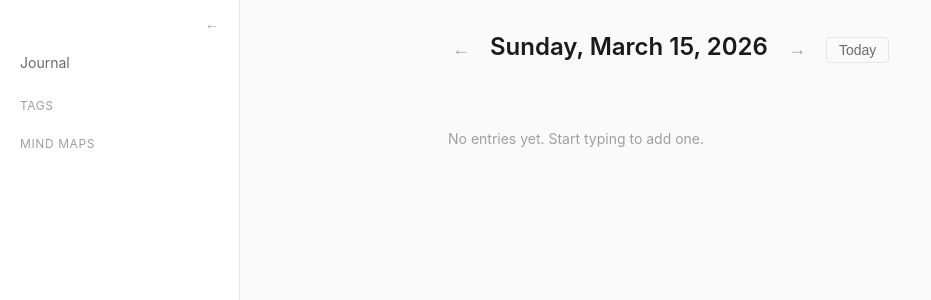
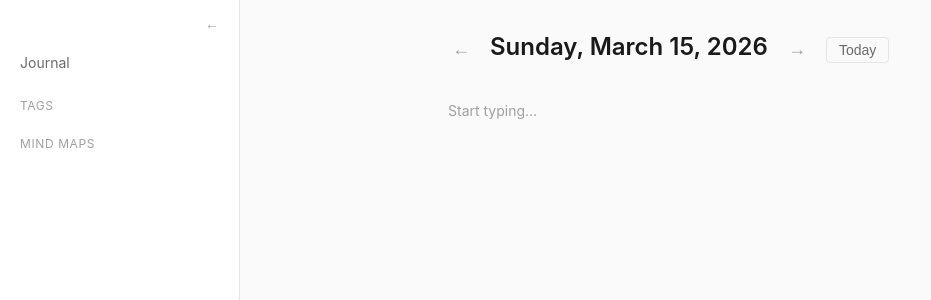
Before and after one commit to weakphish/supdog, a SvelteKit app: page /journal/2026-03-15 in a window 1280 px wide. Shown: the top 300 px of the page, without its empty margins (0-931 px from the left). Built offline with nearby package versions, Linux system fonts and the light colour scheme.

Commit message:
fix: add new-block input to journal page so you can type entries

```diff
--- a/src/routes/journal/[date]/+page.svelte
+++ b/src/routes/journal/[date]/+page.svelte
@@ -31,6 +31,25 @@
 
   function handleDelete(id: string) {
     void journal.removeBlock(id);
+  }
+
+  let newBlockInput = $state('');
+  let newBlockEl: HTMLInputElement | undefined = $state();
+
+  async function createNewBlock() {
+    const content = newBlockInput.trim();
+    if (!content) return;
+    newBlockInput = '';
+    const pos = journal.blocks.length;
+    await journal.addBlock(null, content, 'bullet', pos);
+    newBlockEl?.focus();
+  }
+
+  function handleNewBlockKeydown(e: KeyboardEvent) {
+    if (e.key === 'Enter') {
+      e.preventDefault();
+      void createNewBlock();
+    }
   }
 
   function findBlock(blocks: Block[], id: string): Block | null {
@@ -111,19 +130,42 @@
 
 {#if journal.loading}
   <p class="loading">Loading...</p>
-{:else if journal.blocks.length === 0}
-  <p class="empty">No entries yet. Start typing to add one.</p>
 {:else}
-  <BlockTree blocks={journal.blocks} onedit={handleEdit} ondelete={handleDelete}
-    onindent={(id) => void handleIndent(id)}
-    onoutdent={(id) => void handleOutdent(id)}
+  {#if journal.blocks.length > 0}
+    <BlockTree blocks={journal.blocks} onedit={handleEdit} ondelete={handleDelete}
+      onindent={(id) => void handleIndent(id)}
+      onoutdent={(id) => void handleOutdent(id)}
+    />
+  {/if}
+  <input
+    bind:this={newBlockEl}
+    bind:value={newBlockInput}
+    class="new-block-input"
+    placeholder={journal.blocks.length === 0 ? 'Start typing…' : 'New block…'}
+    onkeydown={handleNewBlockKeydown}
+    autofocus={journal.blocks.length === 0}
   />
 {/if}
 
 <style>
-  .loading, .empty {
+  .loading {
     color: var(--text-muted);
     font-size: var(--text-sm);
     padding: var(--space-8) 0;
   }
+  .new-block-input {
+    display: block;
+    width: 100%;
+    border: none;
+    outline: none;
+    font: inherit;
+    font-size: var(--text-sm);
+    color: var(--text-primary);
+    padding: var(--space-1) 0;
+    margin-top: var(--space-1);
+    background: transparent;
+  }
+  .new-block-input::placeholder {
+    color: var(--text-muted);
+  }
 </style>
```
